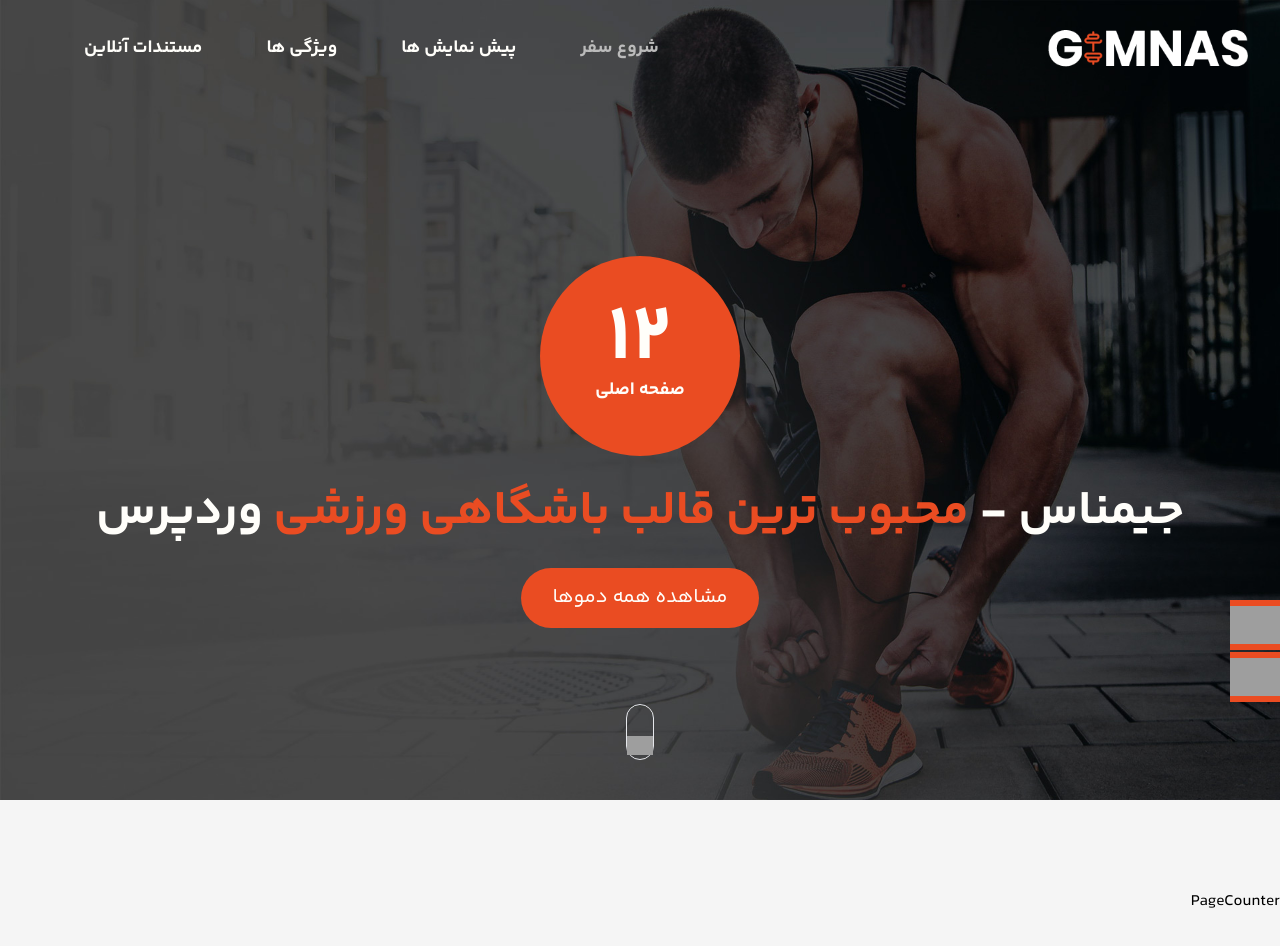
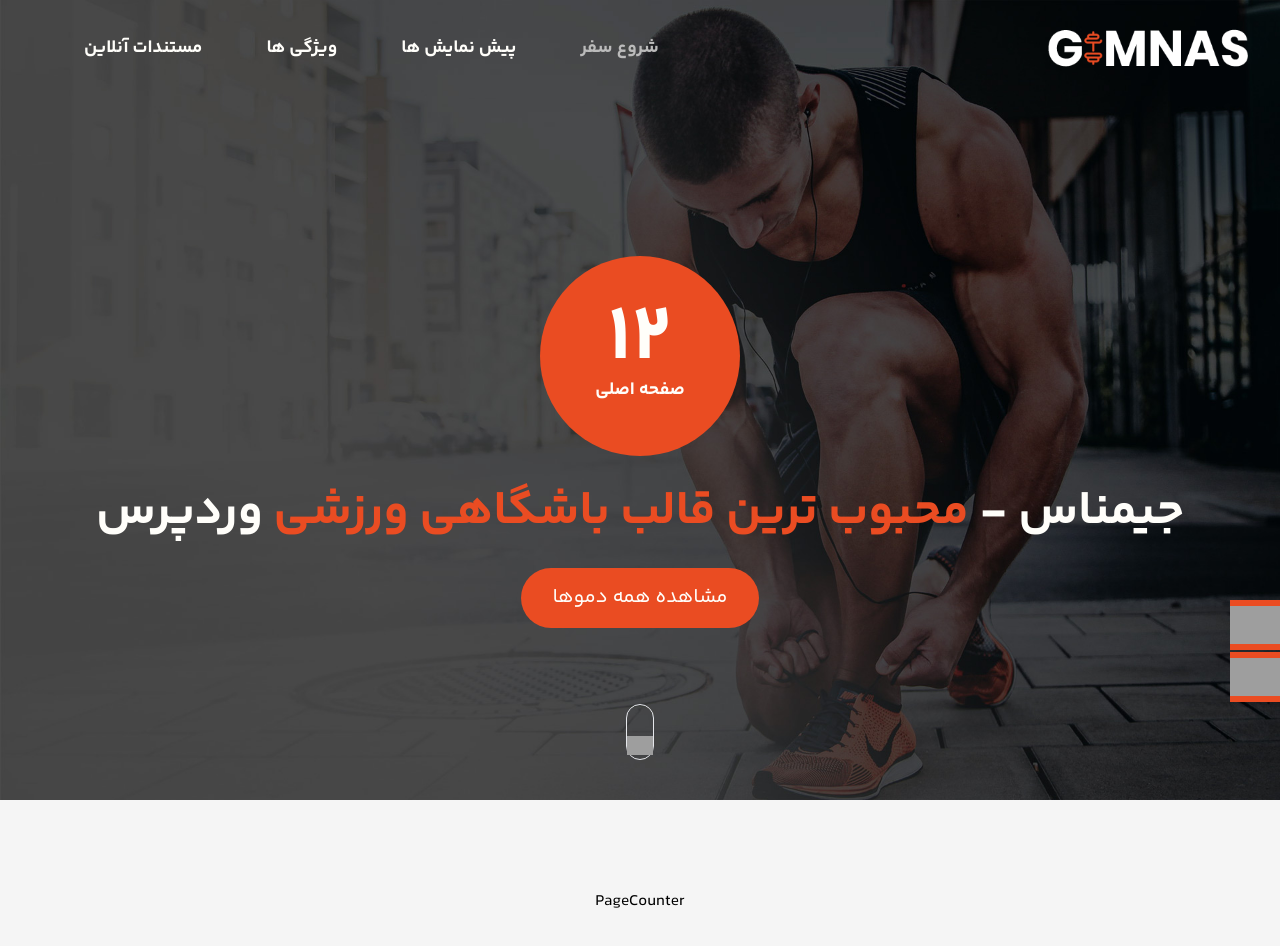
Before and after one commit to mahyarErshad/gimnas, a React (Vite) app: page / in a window 1280 px wide. Shown: the top 946 px of the page. Built offline with nearby package versions, Linux system fonts and the light colour scheme; grey boxes are pictures that could not be loaded.

Commit message:
Styles are given

```diff
--- a/src/components/Body/BodyParts/PageCounter/PageCounter.jsx
+++ b/src/components/Body/BodyParts/PageCounter/PageCounter.jsx
@@ -1,7 +1,7 @@
 import React from "react";
 
 function PageCounter() {
-  return <section className="bg-bgGray py-[5.625rem]">PageCounter</section>;
+  return <section className="bg-bgGray py-[5.625rem] flex justify-center items-center flex-wrap">PageCounter</section>;
 }
 
 export default PageCounter;
```
